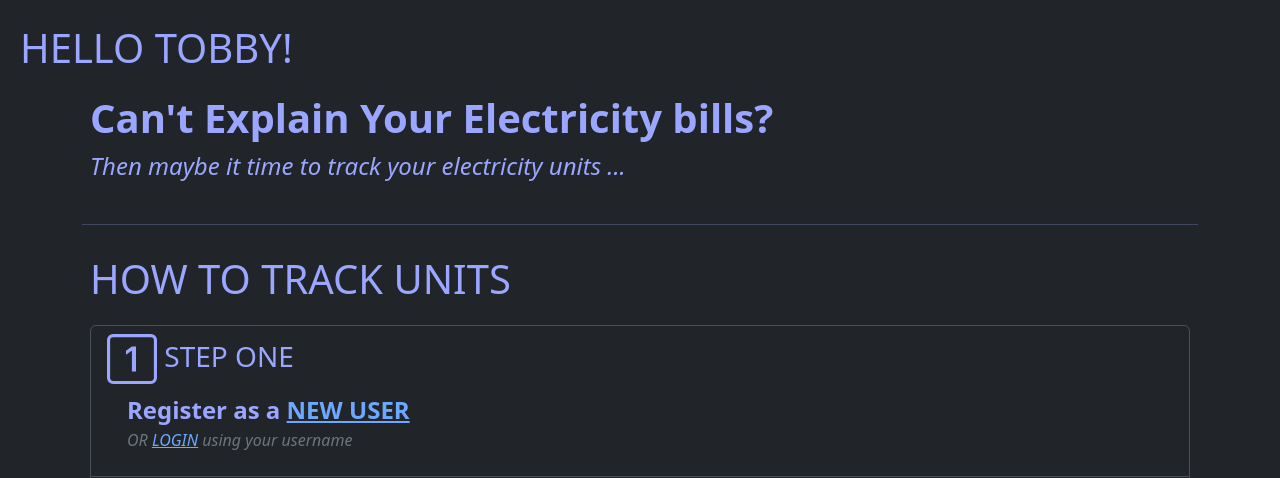
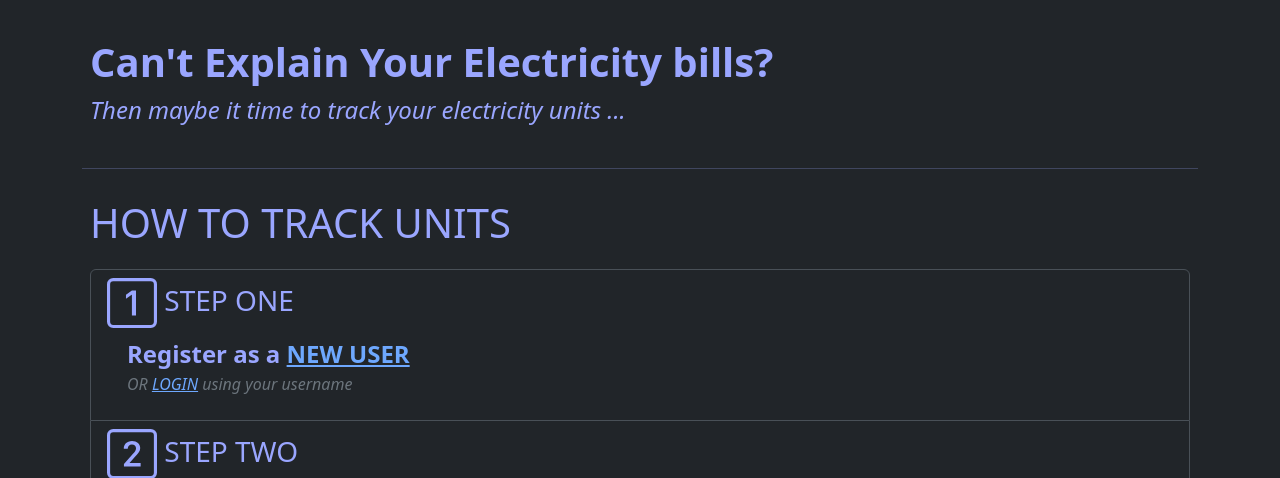
Before and after one commit to BrandenSysoutHelloWorld/eskak, a Django app: page / in a window 1280 px wide. Shown: the part 211-689 px from the top of the page. Run offline with Django 4.2, Linux system fonts and the light colour scheme.

Commit message:
removed landing text ...

```diff
--- a/eskak_app/templates/landing.html
+++ b/eskak_app/templates/landing.html
@@ -5,7 +5,6 @@
 {% block title %}WELCOME - ESKAK{% endblock %}
 
 {% block content %}
-<h1>HELLO TOBBY!</h1>
 <div class="container">
     <div class="row">
         <div class="col-12">
```
